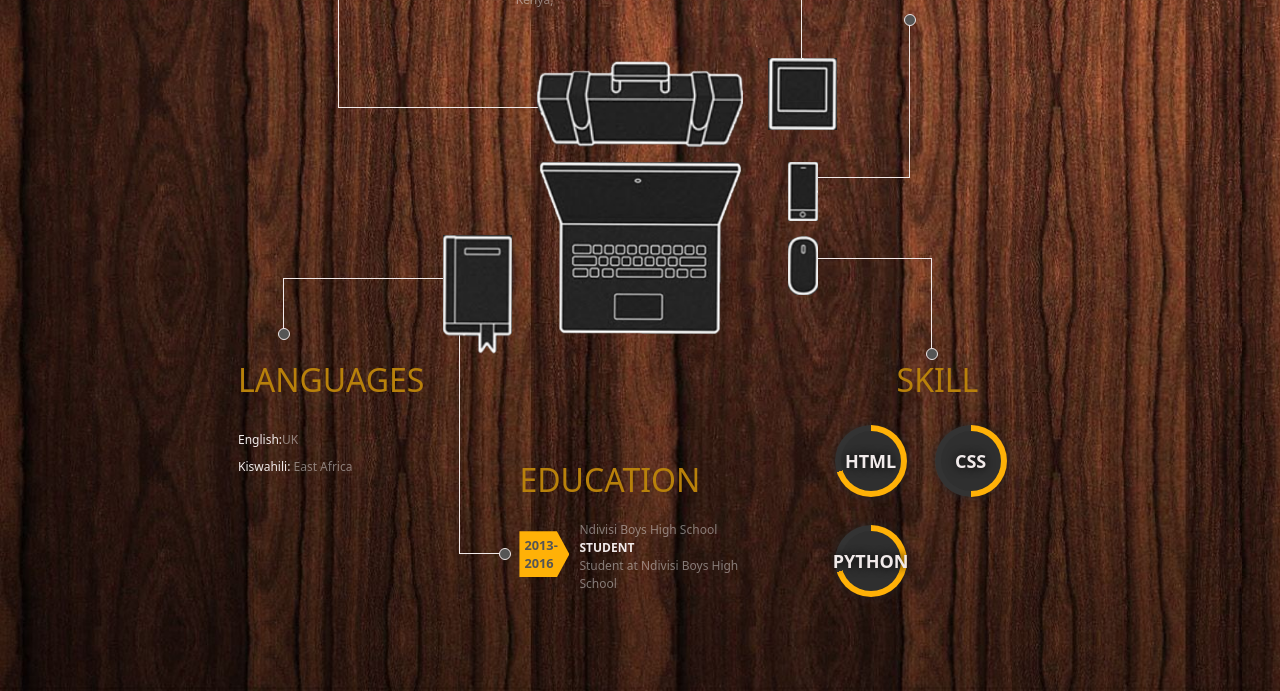
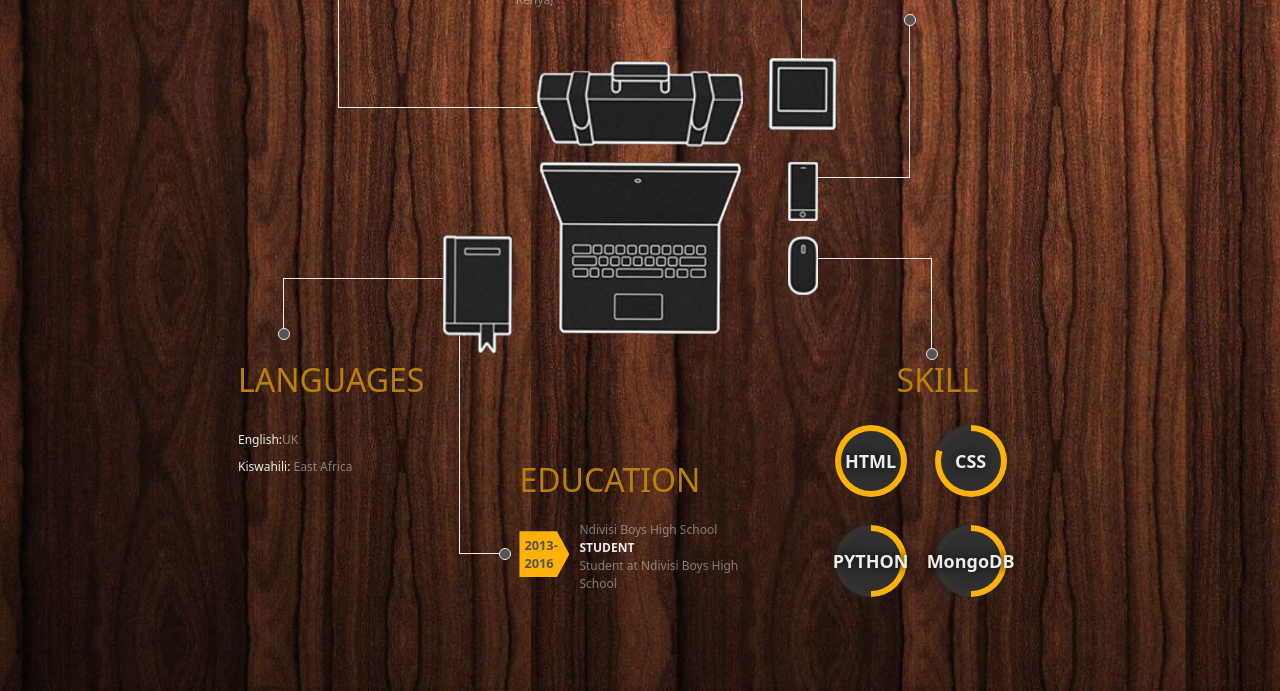
Before and after one commit to Glennwarindu/MY-CV, a plain HTML site: page index.html in a window 1280 px wide. Shown: the part 459-1150 px from the top of the page. Drawn offline with nearby package versions, Linux system fonts and the light colour scheme.

Commit message:
Update index.html

```diff
--- a/index.html
+++ b/index.html
@@ -151,16 +151,20 @@
                 <div class="title">SKILL</div>
                 <ul>
                     <li>
-                        <div style="--point:70"></div>
+                        <div style="--point:100"></div>
                         <span>HTML</span>
                     </li>
                     <li>
-                        <div style="--point: 50"></div>
+                        <div style="--point: 80"></div>
                         <span>CSS</span>
                     </li>
                     <li>
-                        <div style="--point: 70"></div>
+                        <div style="--point: 50"></div>
                         <span>PYTHON</span>
+                    </li>
+                     <li>
+                        <div style="--point: 50"></div>
+                        <span>MongoDB</span>
                     </li>
 
                 </ul>
```
